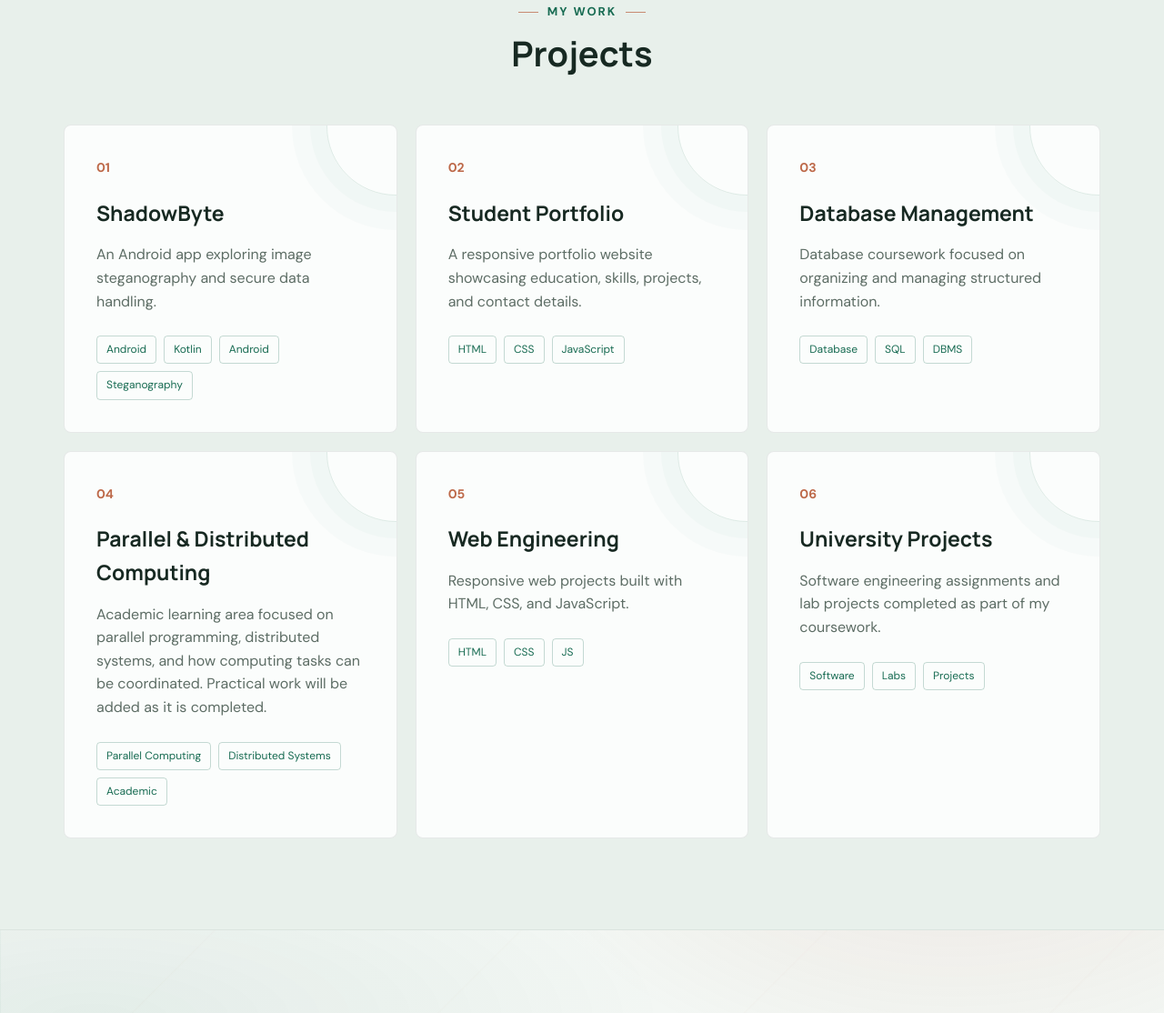
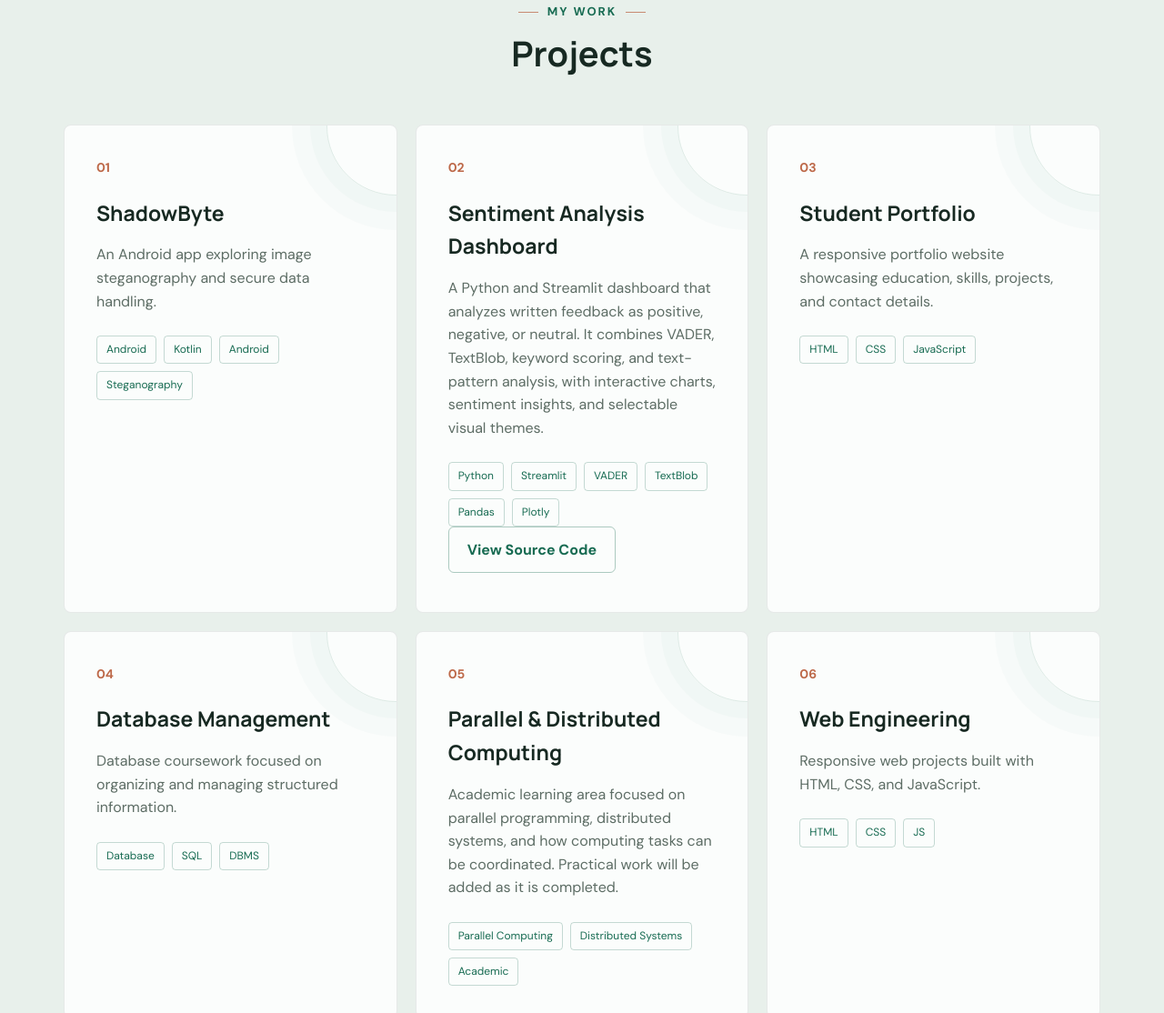
Before and after one commit to Narai12/portfolio-1, a plain HTML site: page index.html in a window 1280 px wide. Shown: the part 3246-4360 px from the top of the page at 91% size. Drawn offline with Linux system fonts and the light colour scheme.

Commit message:
Add Sentiment Analysis Dashboard project to portfolio

```diff
--- a/index.html
+++ b/index.html
@@ -1638,6 +1638,30 @@ data handling.
 
 <div class="project-number">02</div>
 
+<h3>Sentiment Analysis Dashboard</h3>
+
+<p>
+A Python and Streamlit dashboard that analyzes written feedback as positive, negative, or neutral. It combines VADER, TextBlob, keyword scoring, and text-pattern analysis, with interactive charts, sentiment insights, and selectable visual themes.
+</p>
+
+<div class="project-tags">
+<span>Python</span>
+<span>Streamlit</span>
+<span>VADER</span>
+<span>TextBlob</span>
+<span>Pandas</span>
+<span>Plotly</span>
+</div>
+
+<a class="btn secondary" href="https://github.com/Narai12/sentimental-analysis-1" target="_blank" rel="noopener noreferrer">View Source Code</a>
+
+</div>
+
+
+<div class="project-card">
+
+<div class="project-number">03</div>
+
 <h3>Student Portfolio</h3>
 
 <p>
@@ -1656,7 +1680,7 @@ skills, projects, and contact details.
 
 <div class="project-card">
 
-<div class="project-number">03</div>
+<div class="project-number">04</div>
 
 <h3>Database Management</h3>
 
@@ -1676,7 +1700,7 @@ structured information.
 
 <div class="project-card">
 
-<div class="project-number">04</div>
+<div class="project-number">05</div>
 
 <h3>Parallel & Distributed Computing</h3>
 
@@ -1695,7 +1719,7 @@ Academic learning area focused on parallel programming, distributed systems, and
 
 <div class="project-card">
 
-<div class="project-number">05</div>
+<div class="project-number">06</div>
 
 <h3>Web Engineering</h3>
 
@@ -1715,7 +1739,7 @@ JavaScript.
 
 <div class="project-card">
 
-<div class="project-number">06</div>
+<div class="project-number">07</div>
 
 <h3>University Projects</h3>
 
```
